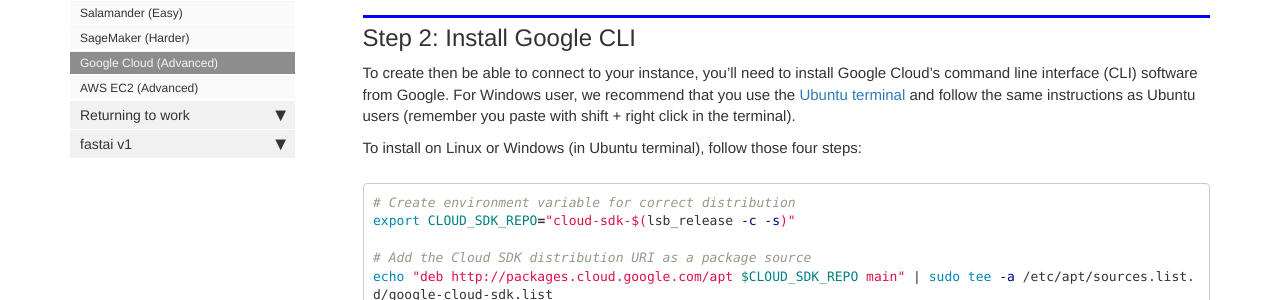
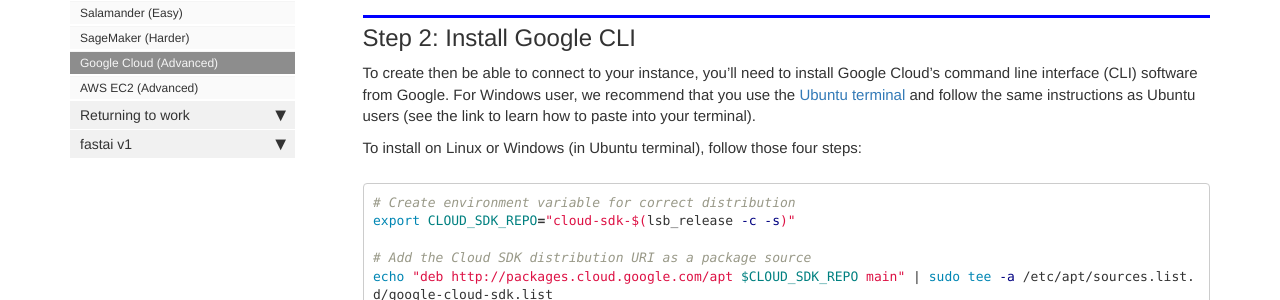
Before and after one commit to tamersalama/course-v3, a Jekyll site: the page built from docs/start_gcp.md, in a window 1280 px wide and 900 px high, scrolled down 1509 px. Shown: the part 174-474 px from the top of the window. Built offline with Jekyll 4.4.1, drawn with Linux system fonts in a browser that asks for light colours; nearby versions of some CDN libraries; comment, search, counter and statistics services are not loaded; some of the changed text lies outside the part shown.

Commit message:
Update start_gcp.md

````diff
--- a/docs/start_gcp.md
+++ b/docs/start_gcp.md
@@ -46,7 +46,7 @@
 
 ## Step 2: Install Google CLI
 
-To create then be able to connect to your instance, you'll need to install Google Cloud's command line interface (CLI) software from Google. For Windows user, we recommend that you use the [Ubuntu terminal](/terminal_tutorial.html) and follow the same instructions as Ubuntu users (remember you paste with shift + right click in the terminal).
+To create then be able to connect to your instance, you'll need to install Google Cloud's command line interface (CLI) software from Google. For Windows user, we recommend that you use the [Ubuntu terminal](/terminal_tutorial.html) and follow the same instructions as Ubuntu users (see the link to learn how to paste into your terminal).
 
 To install on Linux or Windows (in Ubuntu terminal), follow those four steps:
 ``` bash
@@ -120,10 +120,10 @@
         --image-family=$IMAGE_FAMILY \
         --image-project=deeplearning-platform-release \
         --maintenance-policy=TERMINATE \
-        --accelerator='type=nvidia-tesla-p4,count=1' \
+        --accelerator="type=nvidia-tesla-p4,count=1" \
         --machine-type=$INSTANCE_TYPE \
         --boot-disk-size=200GB \
-        --metadata='install-nvidia-driver=True' \
+        --metadata="install-nvidia-driver=True" \
         --preemptible
 ```
 
````
